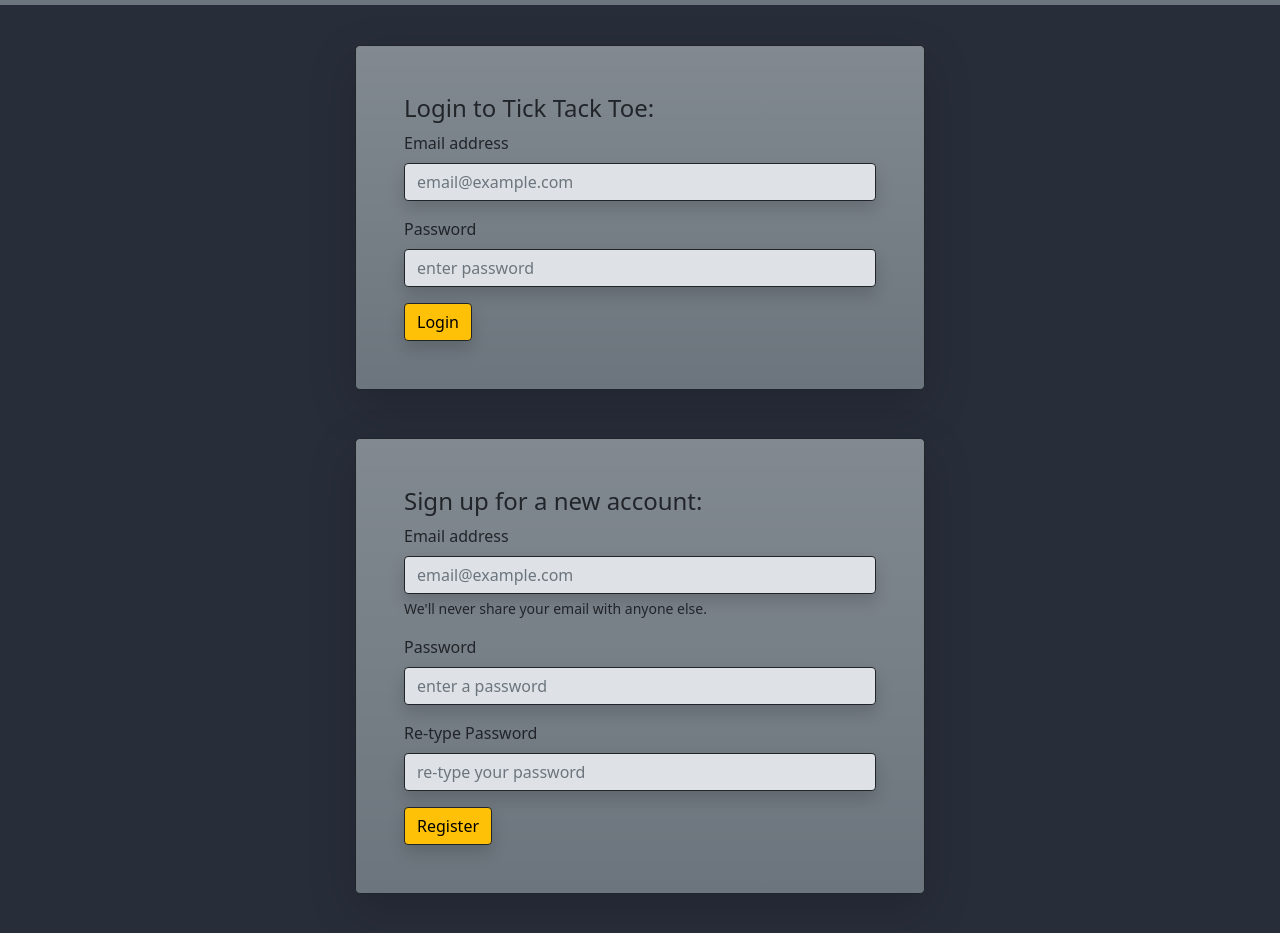
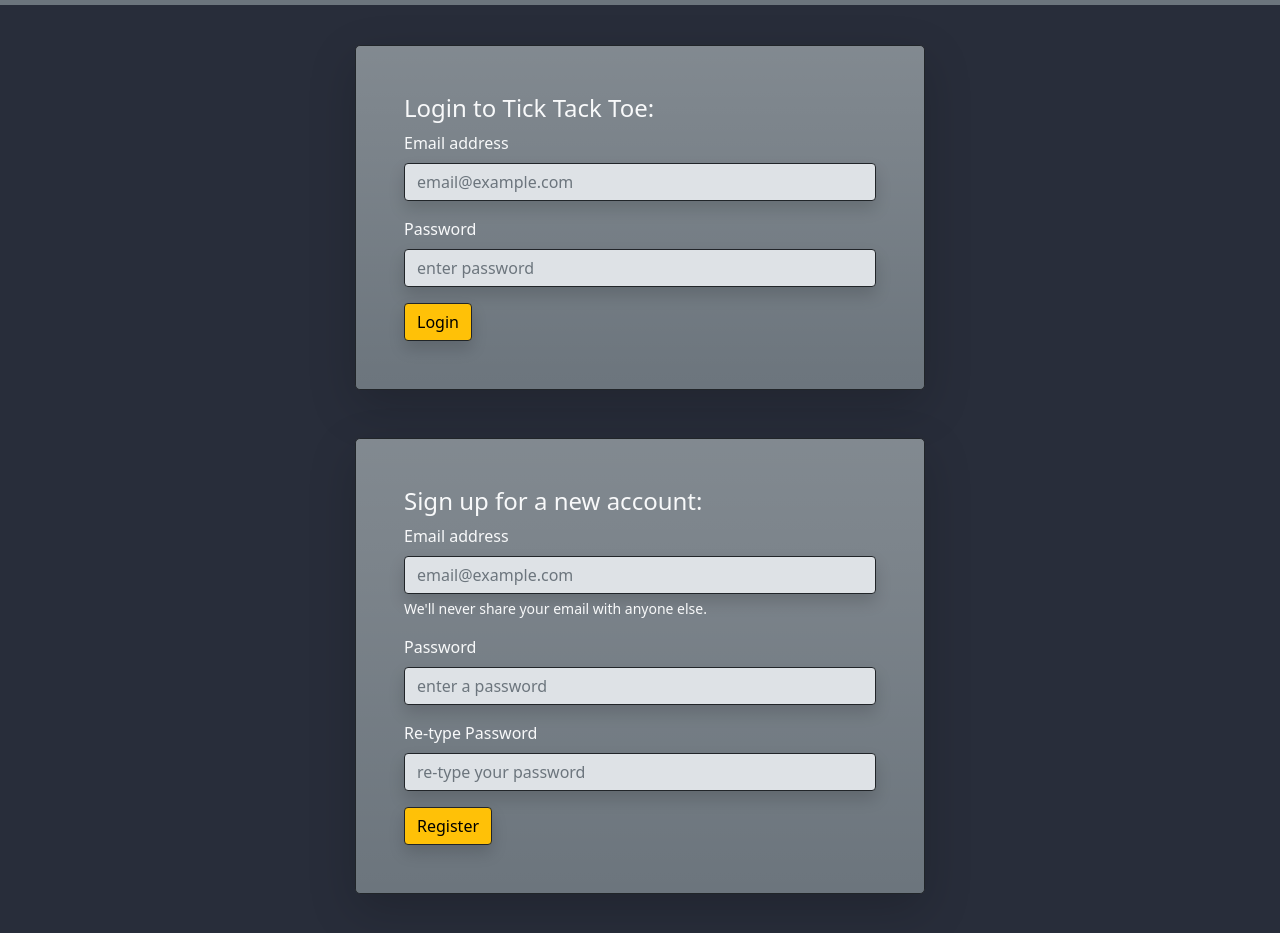
Before and after one commit to jonsax6/tick-tack-toe-client, a website built with webpack: page index.html in a window 1280 px wide. Shown: the part 53-986 px from the top of the page. Built offline with nearby package versions, Linux system fonts and the light colour scheme.

Commit message:
changed form text to light

```diff
--- a/index.html
+++ b/index.html
@@ -64,7 +64,7 @@
             <div class="row forms mt-5">
               <div class="col-12 m-auto sign-in">
                 <div id="sign-in" class="row">
-                  <div class="col-lg-6 col-md-9 col-sm-12 m-auto rounded-3 bg-secondary bg-gradient border border-dark shadow-lg p-5">
+                  <div class="col-lg-6 col-md-9 col-sm-12 text-light m-auto rounded-3 bg-secondary bg-gradient border border-dark shadow-lg p-5">
                     <form id="sign-in-form">
                       <h4 id="login-title">Login to Tick Tack Toe:</h4>
                       <h4 id="user-login-message"></h4>
@@ -85,7 +85,7 @@
               </div>
               <div id="sign-up" class="col-12 m-auto mt-5 sign-up">
                 <div class="row">
-                  <div class="col-lg-6 col-md-9 col-sm-12 m-auto rounded-3 bg-secondary bg-gradient border border-dark shadow-lg p-5">
+                  <div class="col-lg-6 col-md-9 col-sm-12 m-auto text-light rounded-3 bg-secondary bg-gradient border border-dark shadow-lg p-5">
                     <form id="sign-up-form" autocomplete="off">
                       <h4 id="sign-up-welcome">Sign up for a new account:</h4>
                       <h4 id="sign-up-error">There was an error, try again...</h4>
@@ -93,7 +93,7 @@
                         <label class="form-label">Email address</label>
                         <input id="sign-up-email" name="credentials[email]" type="email" class="form-control border-dark shadow"
                           placeholder="email@example.com">
-                        <div id="emailHelp" class="form-text text-dark">We'll never share your email with anyone else.</div>
+                        <div id="emailHelp" class="form-text text-light">We'll never share your email with anyone else.</div>
                       </div>
                       <div class="mb-3">
                         <label class="form-label">Password</label>
```
